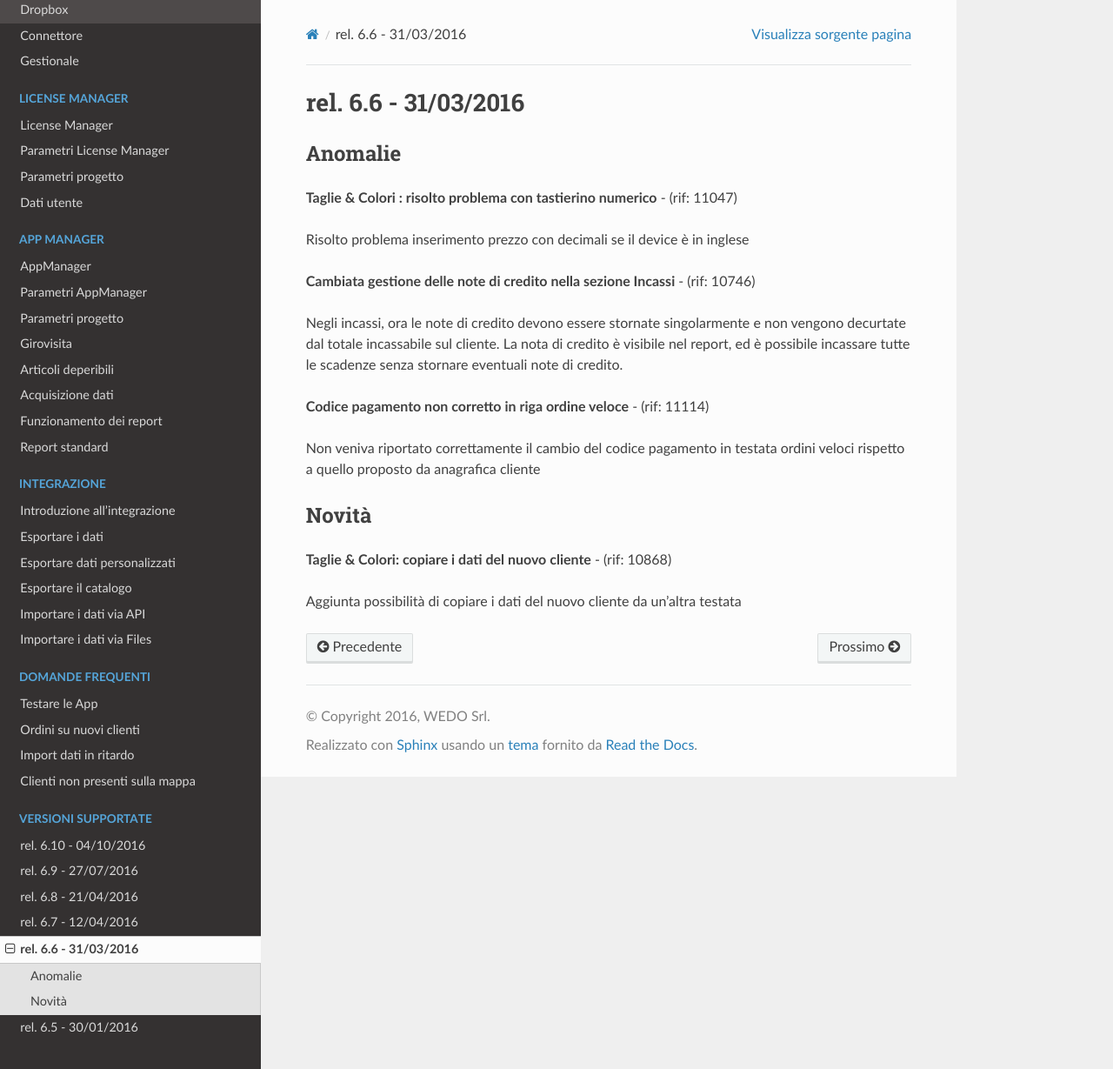
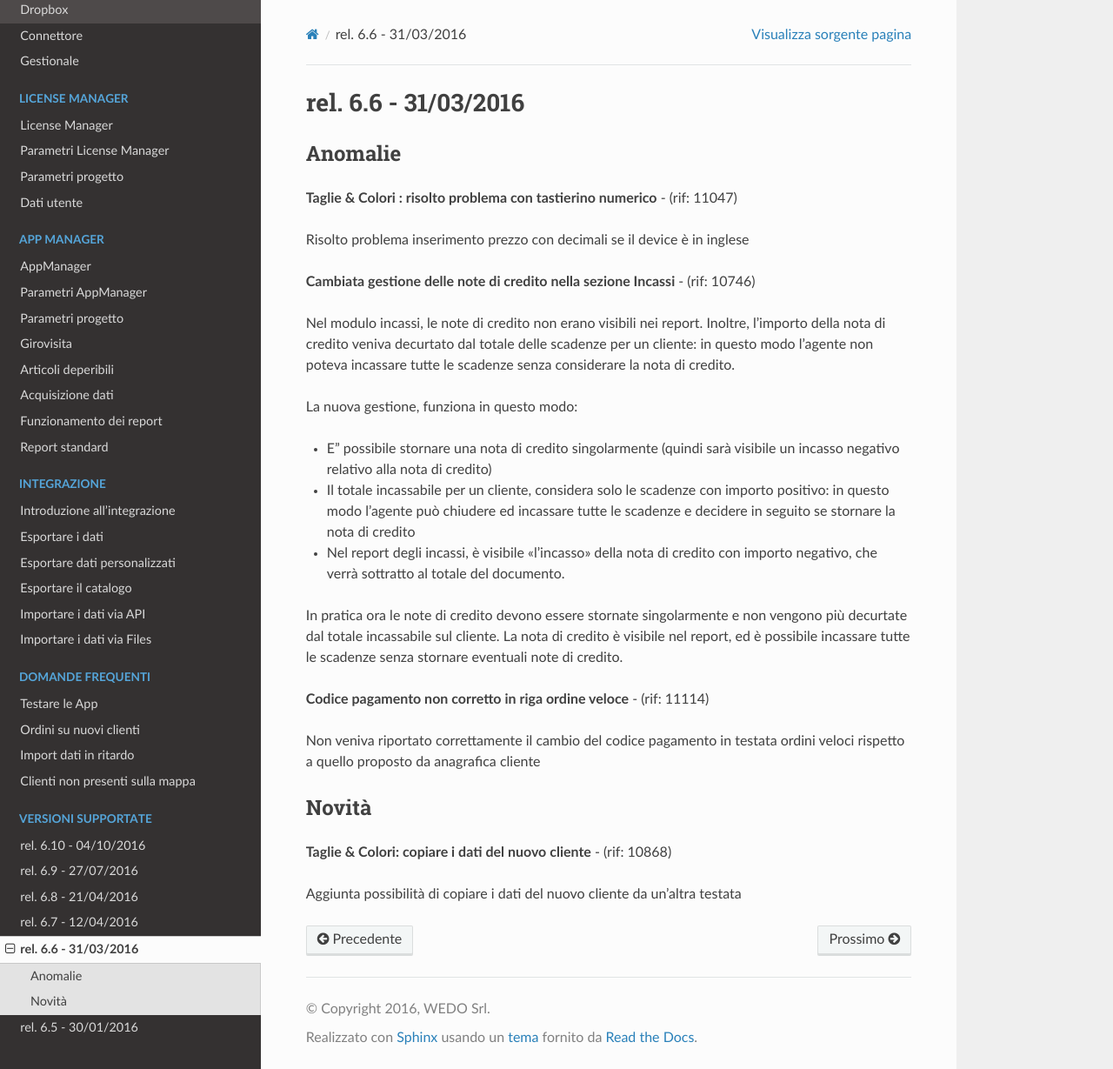
Before and after one commit to wedoit-io/doc-icommerce, a Sphinx documentation site: the page built from source/release-6-6.rst, in a window 1280 px wide and 1229 px high. Shown: the whole window at 87% size. Built offline with Sphinx 7.4.7 and the Read the Docs theme 2.0.0, drawn with Linux system fonts in a browser that asks for light colours.

Commit message:
Update release-6-6.rst

```diff
--- a/source/release-6-6.rst
+++ b/source/release-6-6.rst
@@ -10,7 +10,16 @@ Risolto problema inserimento prezzo con decimali se il device è in inglese
 
 **Cambiata gestione delle note di credito nella sezione Incassi** - (rif: 10746)
 
-Negli incassi, ora le note di credito devono essere stornate singolarmente e non vengono decurtate dal totale incassabile sul cliente.
+Nel modulo incassi, le note di credito non erano visibili nei report.
+Inoltre, l'importo della nota di credito veniva decurtato dal totale delle scadenze per un cliente: in questo modo l'agente non poteva incassare tutte le scadenze senza considerare la nota di credito.
+
+La nuova gestione, funziona in questo modo:
+
+- E' possibile stornare una nota di credito singolarmente (quindi sarà visibile un incasso negativo relativo alla nota di credito)
+- Il totale incassabile per un cliente, considera solo le scadenze con importo positivo: in questo modo l'agente può chiudere ed incassare tutte le scadenze e decidere in seguito se stornare la nota di credito
+- Nel report degli incassi, è visibile "l'incasso" della nota di credito con importo negativo, che verrà sottratto al totale del documento.
+
+In pratica ora le note di credito devono essere stornate singolarmente e non vengono più decurtate dal totale incassabile sul cliente.
 La nota di credito è visibile nel report, ed è possibile incassare tutte le scadenze senza stornare eventuali note di credito.
 
 **Codice pagamento non corretto in riga ordine veloce** - (rif: 11114)
```
